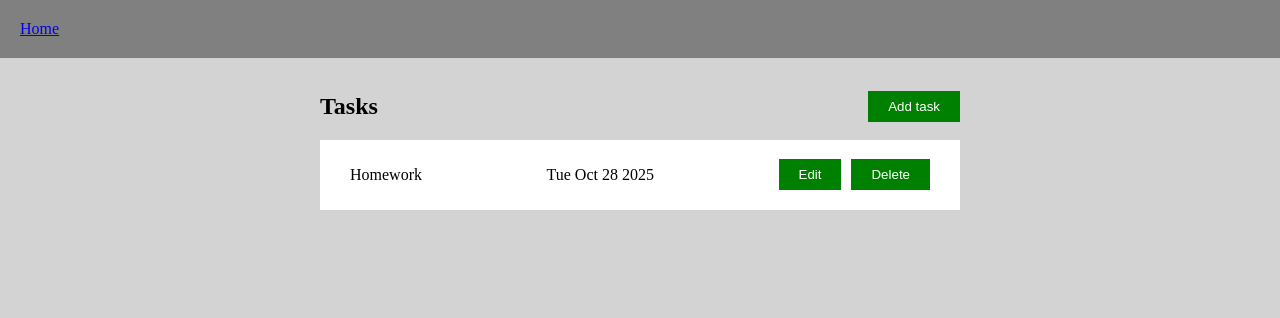
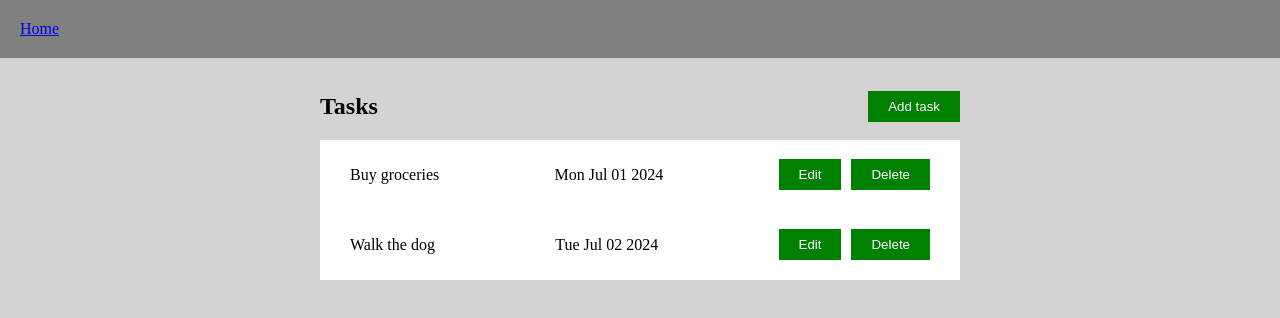
Before and after one commit to JaronZ/TodoAppAngular, an Angular app: page / in a window 1280 px wide. Shown: the top 318 px of the page. Built offline with nearby package versions, Linux system fonts and the light colour scheme.

Commit message:
feat(Todo): multiple todo items

```diff
--- a/src/app/todo/todo.html
+++ b/src/app/todo/todo.html
@@ -3,5 +3,9 @@
   <button class="button">Add task</button>
 </div>
 <ul class="todo-list">
-  <li><app-todo-item [info]="info" /></li>
+  @for (item of items; track item.id) {
+    <li>
+      <app-todo-item [info]="item" />
+    </li>
+  }
 </ul>
--- a/src/app/todo/todo.ts
+++ b/src/app/todo/todo.ts
@@ -9,9 +9,16 @@
   styleUrl: './todo.css',
 })
 export class Todo {
-  info: TodoItemInfo = {
-    id: 1,
-    name: "Homework",
-    date: new Date()
-  };
+  items: TodoItemInfo[] = [
+    {
+      id: 1,
+      name: "Buy groceries",
+      date: new Date('2024-07-01'),
+    },
+    {
+      id: 2,
+      name: "Walk the dog",
+      date: new Date('2024-07-02'),
+    }
+  ];
 }
```
